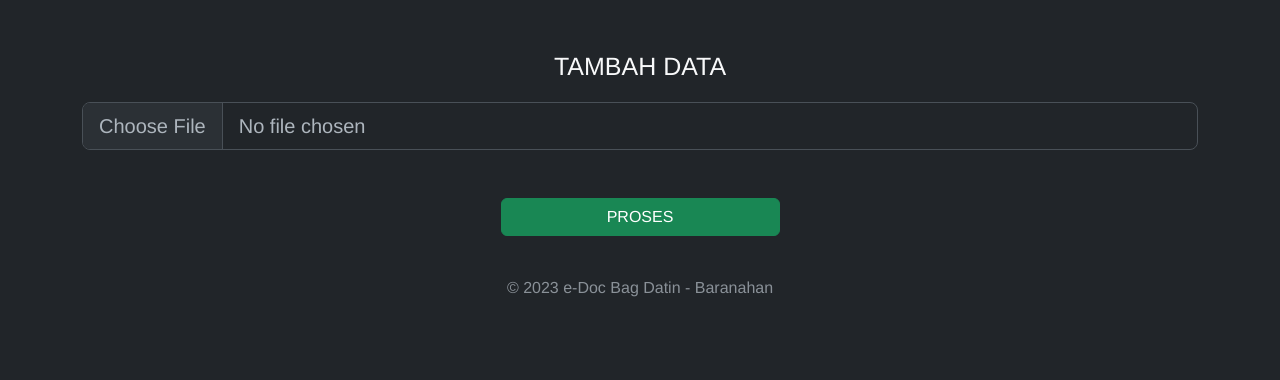
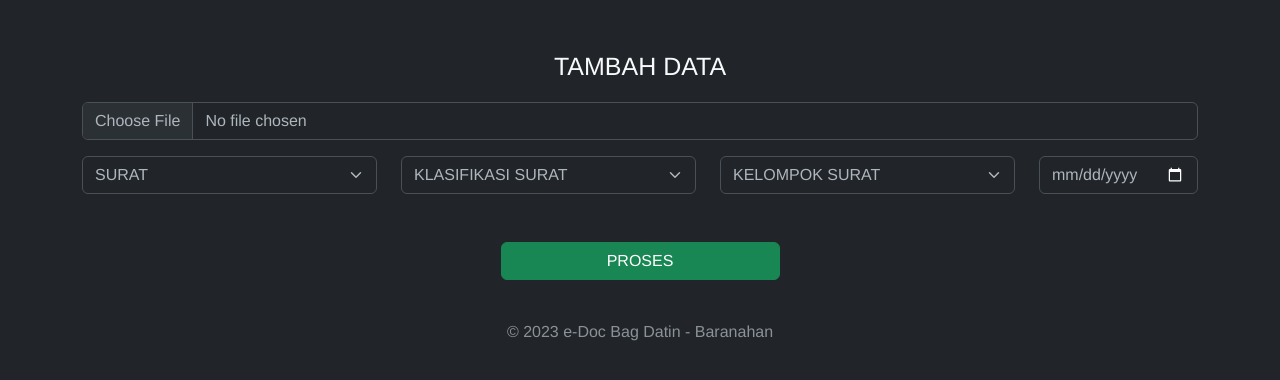
Before and after one commit to nice9uy/edoc, a Django app: page /edoc/tambah_data/ in a window 1280 px wide. Shown: the part 76-456 px from the top of the page. Run offline with Django 4.2, Linux system fonts and the light colour scheme; the visitor is signed in with stand-in values (Sample User, id 1); some libraries are stand-ins or nearby versions.

Commit message:
add script html in tambah data

```diff
--- a/edoc/settings.py
+++ b/edoc/settings.py
@@ -38,6 +38,7 @@ INSTALLED_APPS = [
     'django.contrib.messages',
     'django.contrib.staticfiles',
     'django_minify_html',
+    'cachalot',
     'edoc_app',
     'accounts',
 
--- a/edoc_app/views.py
+++ b/edoc_app/views.py
@@ -32,6 +32,8 @@ def tambah_data(request):
     files_upload = request.FILES.get('file_name')
     files_name = str(files_upload)
     upload_name_files = files_name.split(',')
+
+
     user_name = request.user
     try:
         surat = upload_name_files[1].capitalize()
--- a/requirements.txt
+++ b/requirements.txt
@@ -1,5 +1,6 @@
 asgiref==3.7.2
 Django==4.2.4
+django-cachalot==2.6.1
 django-minify-html==1.6.0
 minify_html==0.11.1
 sqlparse==0.4.4
--- a/templates/base_index.html
+++ b/templates/base_index.html
@@ -33,6 +33,26 @@
              new DataTable('#tabel_klasifikasi');
              new DataTable('#tabel_kelompok');
         </script>
+        <script>
+            (() => {
+                'use strict'
+
+                // Fetch all the forms we want to apply custom Bootstrap validation styles to
+                const forms = document.querySelectorAll('.needs-validation')
+
+                // Loop over them and prevent submission
+                Array.from(forms).forEach(form => {
+                  form.addEventListener('submit', event => {
+                    if (!form.checkValidity()) {
+                      event.preventDefault()
+                      event.stopPropagation()
+                    }
+
+                    form.classList.add('was-validated')
+                  }, false)
+                })
+              })()
+        </script>
 
 
 
--- a/templates/pages/setting.html
+++ b/templates/pages/setting.html
@@ -4,6 +4,7 @@
 {% block settings %}
 
 {%include 'partials/header.html' %}
+
 
 <div class="d-flex flex-row">
     <div class="container-fluid mt-1 text-white">
@@ -128,6 +129,8 @@
       </div>
     </div>
 
+
+
 {% include 'partials/modal_setting_edit_delete.html' %}
 
 
--- a/templates/pages/tambah_data.html
+++ b/templates/pages/tambah_data.html
@@ -7,10 +7,36 @@
 
 <div class="container mt-5">
     <p class="text-center" style="font-size: 25px;">TAMBAH DATA</p>
-    <form action="{% url 'tambah_data'%}" method="POST" enctype="multipart/form-data">
+    <form action="{% url 'tambah_data'%}" method="POST" enctype="multipart/form-data" class="needs-validation" novalidate >
        {% csrf_token %}
 
-        <input class="form-control form-control-lg " type="file" accept=".pdf" id="file_input" name="file_name" />
+        <input class="form-control " type="file" accept=".pdf" id="file_input" name="file_name" required />
+
+        <div class="d-flex mt-3 gap-4">
+          <select class="form-select" required aria-label="Default select example">
+            <option value="">SURAT</option>
+            <option value="1">One</option>
+            <option value="2">Two</option>
+            <option value="3">Three</option>
+          </select>
+
+          <select class="form-select" required aria-label="Default select example">
+            <option value="">KLASIFIKASI SURAT</option>
+            <option value="1">One</option>
+            <option value="2">Two</option>
+            <option value="3">Three</option>
+          </select>
+
+          <select class="form-select" required aria-label="Default select example">
+            <option value="">KELOMPOK SURAT</option>
+            <option value="1">One</option>
+            <option value="2">Two</option>
+            <option value="3">Three</option>
+          </select>
+          <div>
+              <input type="date" class="form-control" required>
+          </div>
+        </div>
 
         <div class="d-grid gap-2 col-3 mx-auto mt-5">
             <button type="submit" class="btn btn-success">PROSES</button>
```
Also changed, not shown: static/js/custom.js (deleted).
